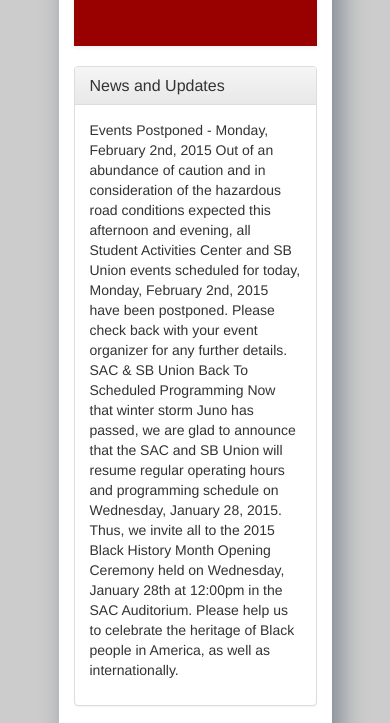
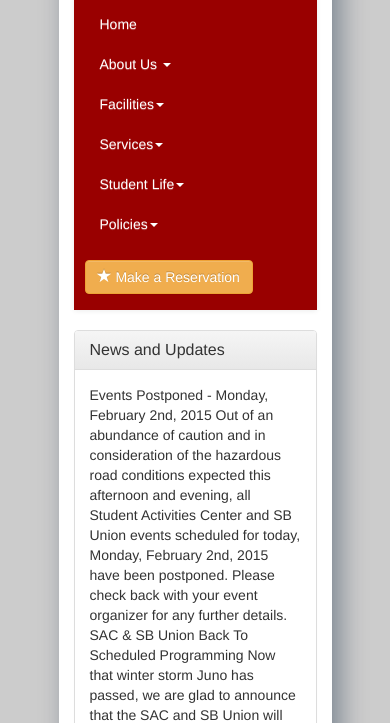
Before and after one commit to toastking/sac-website-mockup, a website: page index.html in a window 390 px wide. Shown: the part 57-780 px from the top of the page. Drawn offline with nearby package versions, Linux system fonts and the light colour scheme.

Commit message:
changed the padding of menu items, removed navbar-collapse div so the menu doesn't collapse on mobile

```diff
--- a/index.html
+++ b/index.html
@@ -39,8 +39,6 @@
 		<!--the main menu bar -->
 		<nav class = "navbar navbar-default" role="navigation">
 			<div class = "container-fluid">
-<div class="collapse navbar-collapse">
-
 				<ul class="nav navbar-nav">
 					<li>
 						<a href="">Home</a>
@@ -106,9 +104,10 @@
 					</ul>
 					<ul class = " nav navbar-nav navbar-right">
 							<li><button type="button" class="btn btn-warning navbar-btn"><span class="glyphicon glyphicon-star"></span> Make a Reservation</button>
-</li>
+              </li>
 					</ul>
-				</div>
+
+
 				</div>
 		</nav>
 	</header>
--- a/stylesheets/nav.css
+++ b/stylesheets/nav.css
@@ -18,6 +18,11 @@
 
 .navbar-default .navbar-nav{
   background-color: #990000;
+}
+
+.navbar-default .navbar-nav > li{
+ padding-left:10px;
+ padding-right:10px;
 }
 
 .navbar-default .navbar-nav > li > a {
```
Also changed, not shown: .c9/metadata/workspace/index.html, .c9/metadata/workspace/stylesheets/main.css, .c9/metadata/workspace/stylesheets/nav.css, 1 other file.
